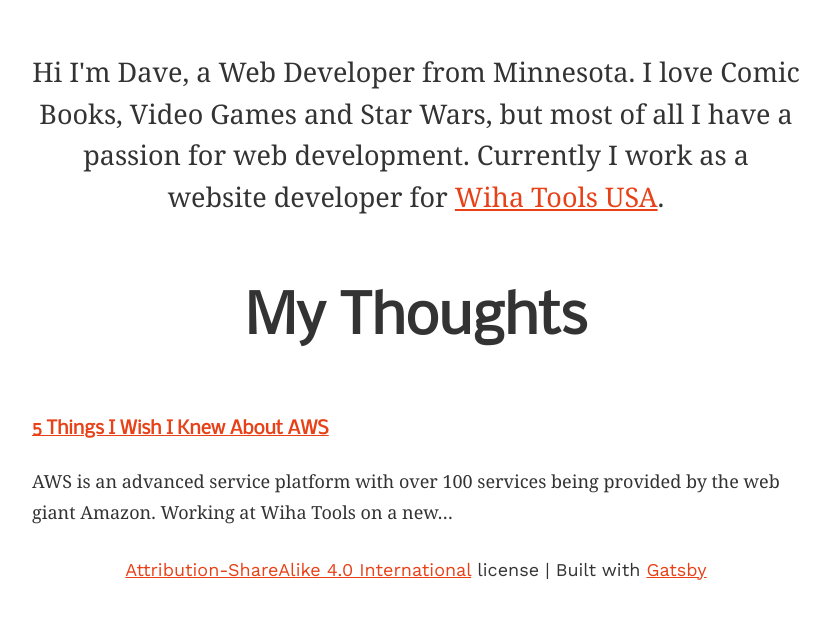
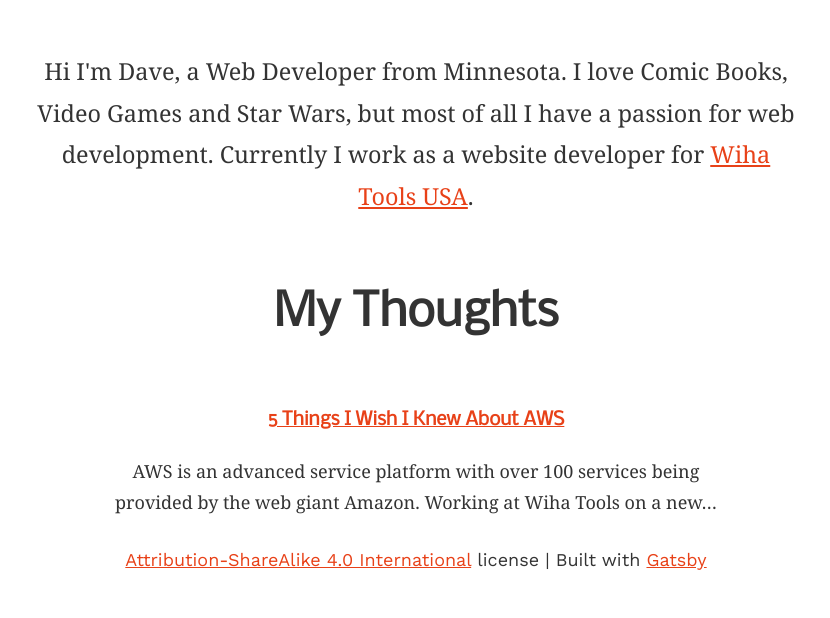
Before and after one commit to davidholbrook/portfolio, a Gatsby site: page / in a window 1280 px wide. Shown: the part 264-882 px from the top of the page, without its empty margins (160-990 px from the left). Built offline with nearby package versions, Linux system fonts and the light colour scheme; Gatsby itself is replaced by a stand-in of ours.

Commit message:
style treatments
Signed-off-by: David Holbrook <david@davidholbrook.info>

```diff
--- a/src/pages/index.js
+++ b/src/pages/index.js
@@ -17,7 +17,7 @@ const IndexPage = ({ data }) => (
         <a href="https://wihatools.com">Wiha Tools USA</a>.
       </p>
     </Intro>
-
+    <Blog>
       <SectionTitle>My Thoughts</SectionTitle>
       {data.allMarkdownRemark.edges.map(({ node }) => (
         <>
@@ -27,6 +27,7 @@ const IndexPage = ({ data }) => (
           <p>{node.excerpt}</p>
         </>
       ))}
+    </Blog>
   </Layout>
 )
 
@@ -55,7 +56,7 @@ export default IndexPage
 
 const Intro = styled.div`
   display: block;
-  font-size: 1.5rem;
+  font-size: 1.3rem;
   line-height: 2.3rem;
   text-align: center;
 
@@ -70,14 +71,24 @@ const Title = styled.h3`
   font-size: 1rem;
 `
 
+// ==========================================
+//  Blog Styles
+// =========================================
+
 const SectionTitle = styled.h2`
   font-family: "Nobile", sans-serif;
-  font-size: 3rem;
+  font-size: 2.5rem;
 
   /* text-transform: uppercase; */
   text-align: center;
+  margin: 4rem 0;
+`
 
-  margin: 4rem 0;
+const Blog = styled.div`
+  text-align: center;
+
+  margin: 0 auto;
+  width: 80%;
 `
 
 // =========================================
```
Lines whose indentation alone changed are shown as unchanged.
